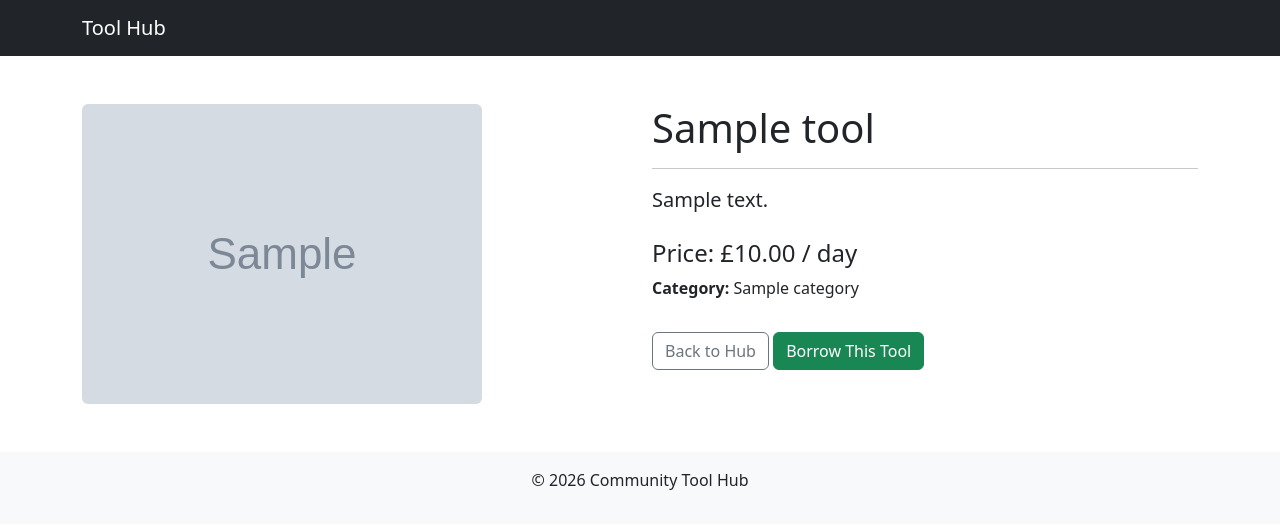
After one commit to BHCGH92/communitytoolhub, a Django app: page /1/ in a window 1280 px wide. The commit adds this page. Shown: the top 529 px of the page. Run offline with Django 5.2, Linux system fonts and the light colour scheme; tables that the repository leaves empty hold one stand-in row (values such as "Sample post"); grey boxes marked "Sample" are stand-in pictures.

Commit message:
starrted to created templates so that I have proof of concept that data is being loaded correctly and the main tools detail page loads.

```diff
--- a/config/settings.py
+++ b/config/settings.py
@@ -49,7 +49,7 @@ ROOT_URLCONF = 'config.urls'
 TEMPLATES = [
     {
         'BACKEND': 'django.template.backends.django.DjangoTemplates',
-        'DIRS': [],
+        'DIRS': [BASE_DIR / 'templates'],
         'APP_DIRS': True,
         'OPTIONS': {
             'context_processors': [
--- a/config/urls.py
+++ b/config/urls.py
@@ -18,10 +18,11 @@ from django.contrib import admin
 from django.urls import path, include
 from django.conf import settings
 from django.conf.urls.static import static
+from tools import views
 
 urlpatterns = [
     path('admin/', admin.site.urls),
-    path('tools/', include('tools.urls')),
+    path('', include('tools.urls')),
 ]
 
 if settings.DEBUG:
--- /dev/null
+++ b/templates/base.html
@@ -0,0 +1,27 @@
+<!DOCTYPE html>
+<html lang="en">
+<head>
+    <meta charset="UTF-8">
+    <meta name="viewport" content="width=device-width, initial-scale=1.0">
+    <title>Community Tool Hub</title>
+    <link href="https://cdn.jsdelivr.net/npm/bootstrap@5.3.0/dist/css/bootstrap.min.css" rel="stylesheet">
+</head>
+<body>
+    <nav class="navbar navbar-expand-lg navbar-dark bg-dark mb-4">
+        <div class="container">
+            <a class="navbar-brand" href="{% url 'tool_list' %}">Tool Hub</a>
+        </div>
+    </nav>
+
+    <main>
+        {% block content %}
+        {% endblock %}
+    </main>
+
+    <footer class="text-center mt-5 py-3 bg-light">
+        <p>&copy; 2026 Community Tool Hub</p>
+    </footer>
+
+    <script src="https://cdn.jsdelivr.net/npm/bootstrap@5.3.0/dist/js/bootstrap.bundle.min.js"></script>
+</body>
+</html>
--- /dev/null
+++ b/tools/templates/tools/tool_detail.html
@@ -0,0 +1,28 @@
+{% extends 'base.html' %}
+{% block content %}
+<div class="container mt-5">
+    <div class="row">
+        <div class="col-md-6">
+            {% if tool.image %}
+                <img src="{{ tool.image.url }}" class="img-fluid rounded" alt="{{ tool.name }}">
+            {% else %}
+                <img src="https://via.placeholder.com/500" class="img-fluid rounded" alt="No image available">
+            {% endif %}
+        </div>
+
+        <div class="col-md-6">
+            <h1>{{ tool.name }}</h1>
+            <hr>
+            <p class="lead">{{ tool.description }}</p>
+
+            <div class="mt-4">
+                <h4>Price: £{{ tool.price_per_day }} / day</h4>
+                <p><strong>Category:</strong> {{ tool.category }}</p>
+            </div>
+
+            <a href="{% url 'tool_list' %}" class="btn btn-outline-secondary mt-3">Back to Hub</a>
+            <button class="btn btn-success mt-3">Borrow This Tool</button>
+        </div>
+    </div>
+</div>
+{% endblock %}
--- a/tools/templates/tools/tools.html
+++ b/tools/templates/tools/tools.html
@@ -19,7 +19,7 @@
                         <h5 class="card-title">{{ tool.name }}</h5>
                         <p class="text-muted">{{ tool.category.friendly_name }}</p>
                         <p class="card-text">Price: £{{ tool.price_per_day }}/day</p>
-                        <a href="#" class="btn btn-primary">View Details</a>
+                        <a href="{% url 'tool_detail' tool.id %}" class="btn btn-primary">View Details</a>
                     </div>
                 </div>
             </div>
--- a/tools/urls.py
+++ b/tools/urls.py
@@ -2,5 +2,6 @@ from django.urls import path
 from . import views
 
 urlpatterns = [
-    path('', views.all_tools, name='all_tools'),
+    path('', views.all_tools, name='tool_list'),
+    path('<int:pk>/', views.ToolDetailView.as_view(), name='tool_detail'),
 ]
--- a/tools/views.py
+++ b/tools/views.py
@@ -1,4 +1,5 @@
 from django.shortcuts import render
+from django.views.generic import DetailView
 from .models import Tool
 
 def all_tools(request):
@@ -15,3 +16,12 @@ def all_tools(request):
 
     # 3. Return the render function with the template path
     return render(request, 'tools/tools.html', context)
+
+class ToolDetailView(DetailView):
+    """
+    Renders a detailed view for a specific tool instance,
+    including its description, image, and availability.
+    """
+    model = Tool
+    template_name = 'tools/tool_detail.html'
+    context_object_name = 'tool'
```
